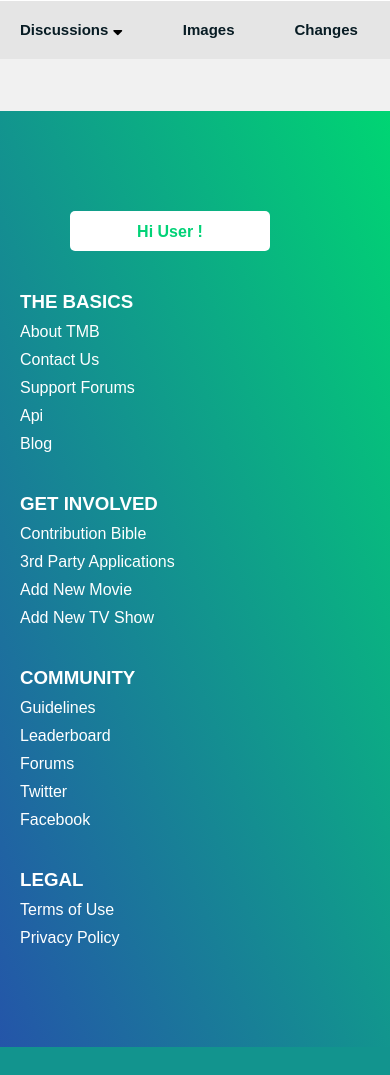
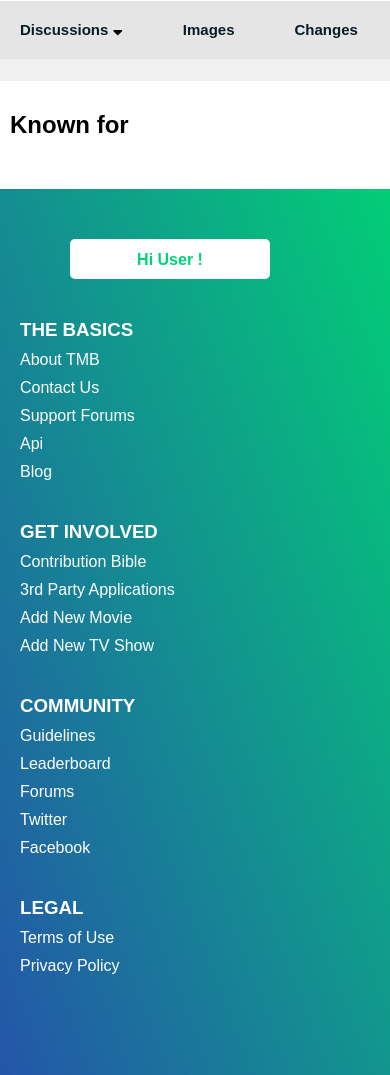
Before and after one commit to ThanhTung1235/TheMovie, a PHP site: page /Blade/People/Details.html in a window 390 px wide. Shown: the part 136-1211 px from the top of the page. Before the commit the page ends 1183 px from the top, so only its background shows below. Run offline with PHP 8.4, Linux system fonts and the light colour scheme; some libraries are stand-ins or nearby versions.

Commit message:
done person detail

```diff
--- a/Blade/People/Details.html
+++ b/Blade/People/Details.html
@@ -164,7 +164,8 @@
             <span id="btn-search">
                 <a href="Movies/Search.html"><i class="fas fa-search search-icon"></i></a>
             </span>
-            <input class="search-input" onkeypress="enter_to_search(event)" id="txt_search" placeholder="Search for movie, tv show, person..." type="text">
+            <input class="search-input" onkeypress="enter_to_search(event)" id="txt_search"
+                   placeholder="Search for movie, tv show, person..." type="text">
         </div>
     </div>
 </header>
@@ -224,9 +225,9 @@
 
         </div>
     </div>
+    <div class="column_wrapper reverse">
+        <div class="col-grey">
             <div id="personal_info" class="personal_info">
-        <!--<div class="container">-->
-            <!--<div class="person-info">-->
                 <!--<h2 class="detail-item">Person Info</h2>-->
                 <!--<ul class="detail-item">-->
                 <!--<li class="item-d"><b>Known For</b></li>-->
@@ -259,8 +260,22 @@
                 <!--<li class="item-d"> Scarlett Johanssen</li>-->
                 <!--<li class="item-d"> Scarlett Johanssen</li>-->
                 <!--</ul>-->
+            </div>
+        </div>
+        <div class="col-white">
+            <div class="known_for">
+                <h2 class="detail-item">Known for</h2>
+                <div id="list_credit" class="list_credit">
+                    <!--<div class="credit_card">-->
+                    <!--<img src="../../Assets/Venom.jpg" alt="">-->
+                    <!--<p>Venom</p>-->
                     <!--</div>-->
-        <!--</div>-->
+
+                </div>
+            </div>
+
+
+        </div>
     </div>
 </main>
 
--- a/Css/style.css
+++ b/Css/style.css
@@ -557,6 +557,9 @@ footer {
 
 /**/
 /*People*/
+.person-details{
+    padding-bottom: 0;
+}
 .person-card {
     width: 22%;
     height: 22%;
@@ -569,10 +572,9 @@ footer {
     color: inherit;
 }
 
-.person-info {
+.person-info{
     padding: 10px;
 }
-
 .person-info p:first-child {
     font-weight: bold;
     font-size: 18px;
@@ -606,13 +608,76 @@ footer {
     padding-left: 10px;
 }
 
+.list_credit {
+    text-align: center;
+    background: #ffffff;
+}
+
+.list_credit {
+    text-align: center;
+}
+
+.credit_card {
+    margin-right: 20px;
+    width: 185px;
+    display: inline-block;
+    margin-top: 20px;
+}
+
+.image_credit {
+    cursor: pointer;
+}
+.image_credit>img{
+    border-radius: 5px;
+}
+
+.image_credit:hover {
+    filter: contrast(130%);
+    transition: ease-in-out .1s;
+}
+
+.column_wrapper {
+    width: 100%;
+    display: flex;
+    align-content: flex-start;
+}
+
+.personal_info {
+    padding: 10px;
+    width: 300px;
+    margin-left: auto;
+}
+.name_credit{
+    text-decoration: none;
+    color: #081C24;
+
+}
+.name_credit>p{
+    text-overflow: ellipsis;
+    white-space: nowrap;
+    overflow: hidden;
+}
+.known_for {
+    width: 700px;
+}
+
+.col-white {
+    background: #ffffff;
+    width: 60%;
+    justify-content: flex-start;
+    display: flex;
+}
+
+.col-grey {
+    width: 40%;
+    justify-content: flex-end;
+    display: flex;
+    background: #f1f1f1;
+    padding-bottom: 30px;
+}
+
 /**/
 /*Person details*/
-.person-details {
-    background: #f1f1f1;
-    padding-top: 50px;
-}
-
 .detail-title {
     margin: 30px 0;
 
@@ -715,6 +780,7 @@ footer {
 
 .content_detail {
     position: relative;
+    background: #f1f1f1;
 }
 
 .short_bar_mobile {
@@ -1278,6 +1344,35 @@ p.title-feature {
         display: block;
     }
 
+    .column_wrapper {
+        display: block;
+        width: 100%;
+        align-content: unset;
+    }
+    .col-grey {
+        width: 100%;
+        justify-content: unset;
+        display: block;
+        padding: 0;
+    }
+    .col-white {
+        background: #ffffff;
+        width: 100%;
+        justify-content: unset;
+        display: block;
+    }
+    .personal_info{
+        width: 100%;
+        margin-left: 0;
+        background: #f1f1f1;
+    }
+    .known_for{
+        margin-bottom: 50px;
+        width: 100%;
+    }
+    .logo-footer {
+        margin-top: 50px;
+    }
 }
 
 @media only screen and (max-width: 640px) {
--- a/Js/Movies/detail.js
+++ b/Js/Movies/detail.js
@@ -92,6 +92,9 @@ function movie_detail(id) {
             for (var i = 0; i < 5; i++) {
                 var image = "https://image.tmdb.org/t/p/w138_and_h175_face" + obj.credits.cast[i].profile_path;
                 // console.log(image);
+                if (obj.credits.cast[i].profile_path == null || obj.credits.cast[i].profile_path.length == 0){
+                    image = "../../Assets/Noavatar.jpg";
+                }
                 var card_item = '<div  class="actor_card">';
                 card_item += '<div class="actor_avatar">';
                 card_item += '<img src="' + image + '" alt="">';
--- a/Js/People/details.js
+++ b/Js/People/details.js
@@ -5,14 +5,15 @@ document.addEventListener('DOMContentLoaded', function () {
         return;
     }
     Person(id);
+    Movie_credit(id);
 });
 
 function Person(id) {
 
-    var api_key = "f6f0ae796cca1a731af364386893d5fe";
-    var url = "https://api.themoviedb.org/3/person/" + id + "?api_key=" + api_key;
+    var url = "https://api.themoviedb.org/3/person/" + id + "?api_key=" + localStorage.getItem("api_key");
     var person = document.getElementById("person");
     var personal_info = document.getElementById("personal_info");
+
     var xmlhttp = new XMLHttpRequest();
     xmlhttp.onreadystatechange = function () {
         if (this.readyState === 4 && this.status === 200) {
@@ -27,8 +28,8 @@ function Person(id) {
             };
             console.log(gender[Person.gender]);
             // personal info
-            var item = '<div class="container">';
-            item += '<h2 class="detail-item person-name">' + Person.name + '</h2>';
+            var item = '';
+            item += '<h2 class="detail-item">Personal Info</h2>';
             item += '<ul class="detail-item">';
             item += '<li class="item-d"><b>Known For</b></li>';
             item += '<li class="item-d">' + Person.known_for_department + '</li>';
@@ -59,19 +60,18 @@ function Person(id) {
                 item += '<li class="item-d">' + Person.also_known_as[i] + '</li>';
             }
             item += '</ul>';
-            item += '</div>';
             personal_info.innerHTML += item;
             //
             // Detail
             var image = "https://image.tmdb.org/t/p/w185_and_h278_bestv2/" + Person.profile_path;
-            if (Person.profile_path == null || Person.profile_path.length == 0){
-                image ="../../Assets/Noavatar.jpg";
+            if (Person.profile_path == null || Person.profile_path.length == 0) {
+                image = "../../Assets/Noavatar.jpg";
             }
             var biography = Person.biography;
-            if (Person.biography == null || Person.biography.length == 0){
+            if (Person.biography == null || Person.biography.length == 0) {
                 biography = "We don't have a biography for Jimmy Tatro.";
             }
-                var personItem = '';
+            var personItem = '';
             personItem += '<div class="detail-thumbnail">';
             personItem += '<div class="person-avatar">';
             personItem += '<img class="img-fluid" src="' + image + '" alt="">';
@@ -95,3 +95,26 @@ function Person(id) {
     xmlhttp.send();
 
 }
+
+function Movie_credit(id) {
+    var url = "https://api.themoviedb.org/3/person/" + id + "/movie_credits?api_key=" + localStorage.getItem("api_key") + "&language=en-US";
+    var list_credit = document.getElementById("list_credit");
+    var xmlhttp = new XMLHttpRequest();
+    xmlhttp.onreadystatechange = function () {
+        if (this.readyState === 4 && this.status === 200) {
+            var credit = JSON.parse(xmlhttp.responseText);
+            for (var i = 0; i < 6; i++) {
+                var credit_item = '<div class="credit_card">';
+                credit_item += '<a href="../../Blade/Movies/Detail.html?id='+credit.cast[i].id +'"><div class="image_credit">';
+                credit_item += '<img src="https://image.tmdb.org/t/p/w150_and_h225_bestv2' + credit.cast[i].poster_path + '" alt="">';
+                credit_item += '</div></a>';
+                credit_item += '<a class="name_credit" href="../../Blade/Movies/Detail.html?id='+credit.cast[i].id +'"><p>'+credit.cast[i].original_title+'</p></a>';
+                credit_item += '</div>';
+                list_credit.innerHTML += credit_item;
+
+            }
+        }
+    };
+    xmlhttp.open('GET', url, true);
+    xmlhttp.send();
+}
--- a/Js/index.js
+++ b/Js/index.js
@@ -8,7 +8,11 @@ var movie = document.getElementsByClassName("movie")[0];
 var btn_search = document.getElementById("btn-search");
 var txt_search = document.getElementById("txt_search");
 
+document.addEventListener('DOMContentLoaded', function () {
+    var api_key = "f6f0ae796cca1a731af364386893d5fe";
+    localStorage.setItem("api_key",api_key);
 
+});
 txt_search.addEventListener("keyup",function (ev) {
     if (ev.which == 13) {
         window.location.href= "Movies/Search.html?key_word="+txt_search.value;
```
Lines whose indentation alone changed are shown as unchanged.
